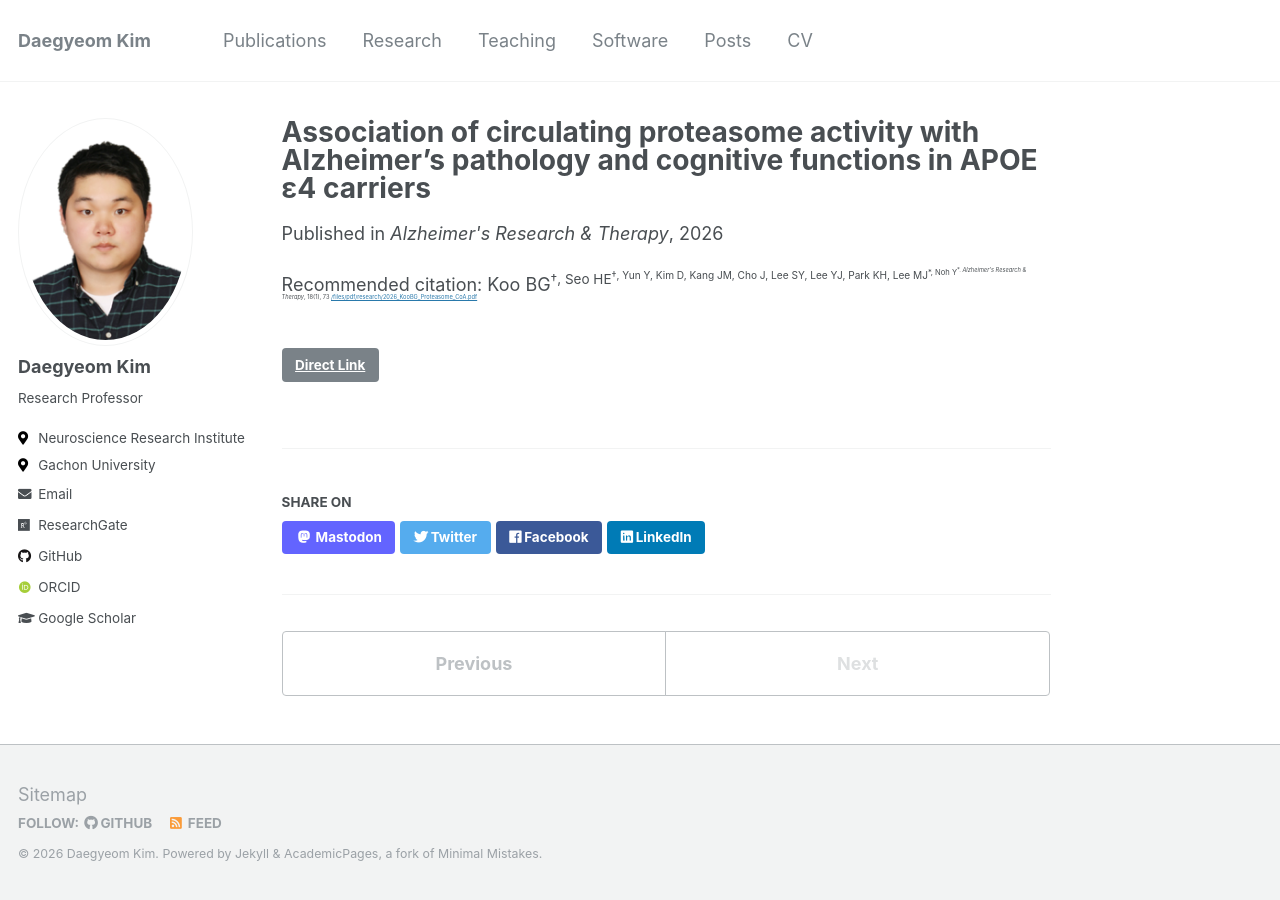
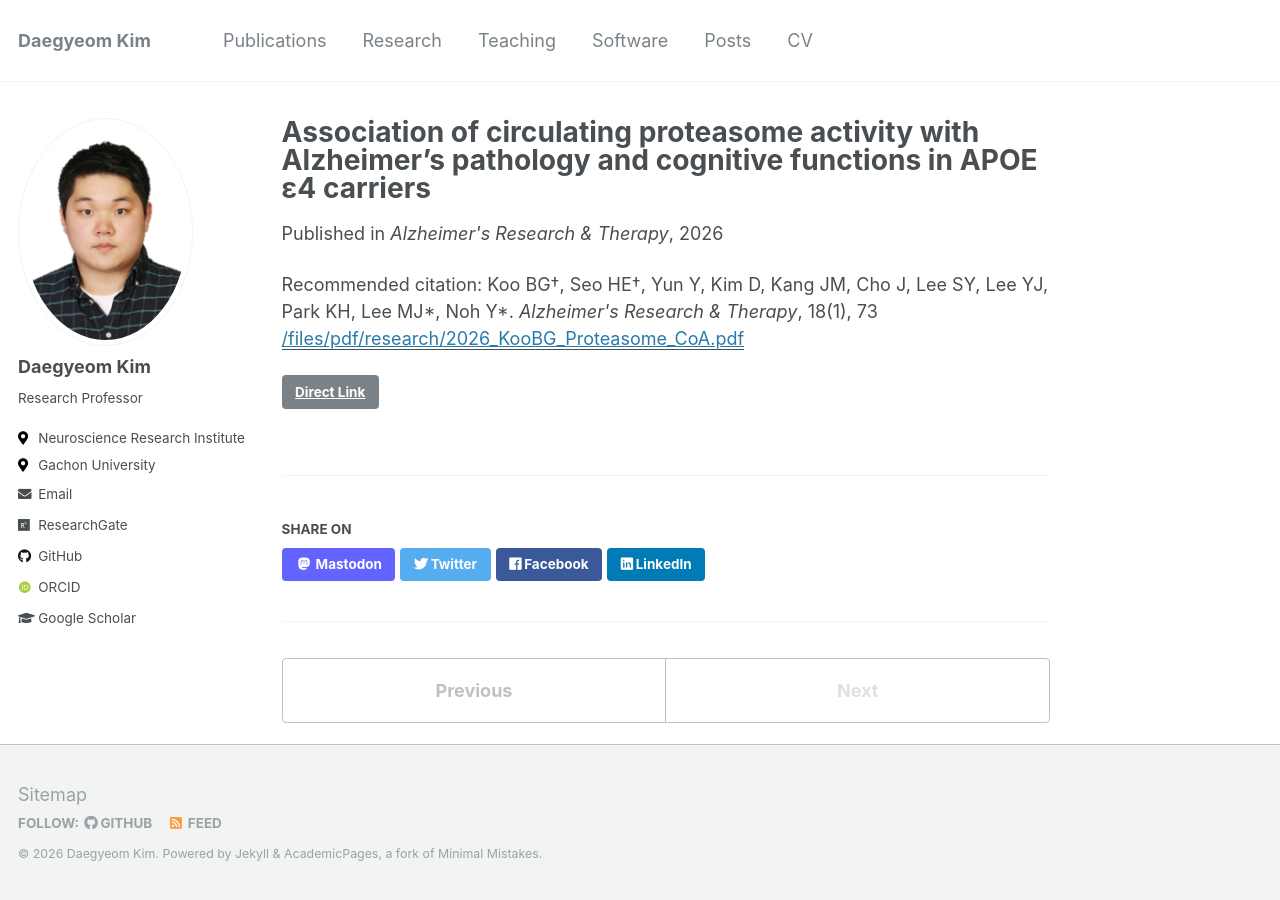
Before and after one commit to dgyeomkim/dgyeomkim.github.io, a Jekyll site: the page built from _publications/2026-Proteasome.md, in a window 1280 px wide. Built offline with Jekyll 4.4.1, drawn with Linux system fonts in a browser that asks for light colours; some web fonts are replaced.

```diff
--- a/_publications/2026-Proteasome.md
+++ b/_publications/2026-Proteasome.md
@@ -7,5 +7,5 @@ venue: "Alzheimer's Research & Therapy"
 paperurl: "/files/pdf/research/2026_KooBG_Proteasome_CoA.pdf"
 link: 'https://doi.org/10.1186/s13195-026-01994-w'
 teaser: "/images/research/2026_Proteasome.PNG"
-citation: "Koo BG<sup>†</sub>, Seo HE<sup>†</sub>, Yun Y, Kim D, Kang JM, Cho J, Lee SY, Lee YJ, Park KH, Lee MJ<sup>*</sub>, Noh Y<sup>*</sub>. <i>Alzheimer's Research & Therapy</i>, 18(1), 73"
+citation: "Koo BG†, Seo HE†, Yun Y, Kim D, Kang JM, Cho J, Lee SY, Lee YJ, Park KH, Lee MJ*, Noh Y*. <i>Alzheimer's Research & Therapy</i>, 18(1), 73"
 ---
```
